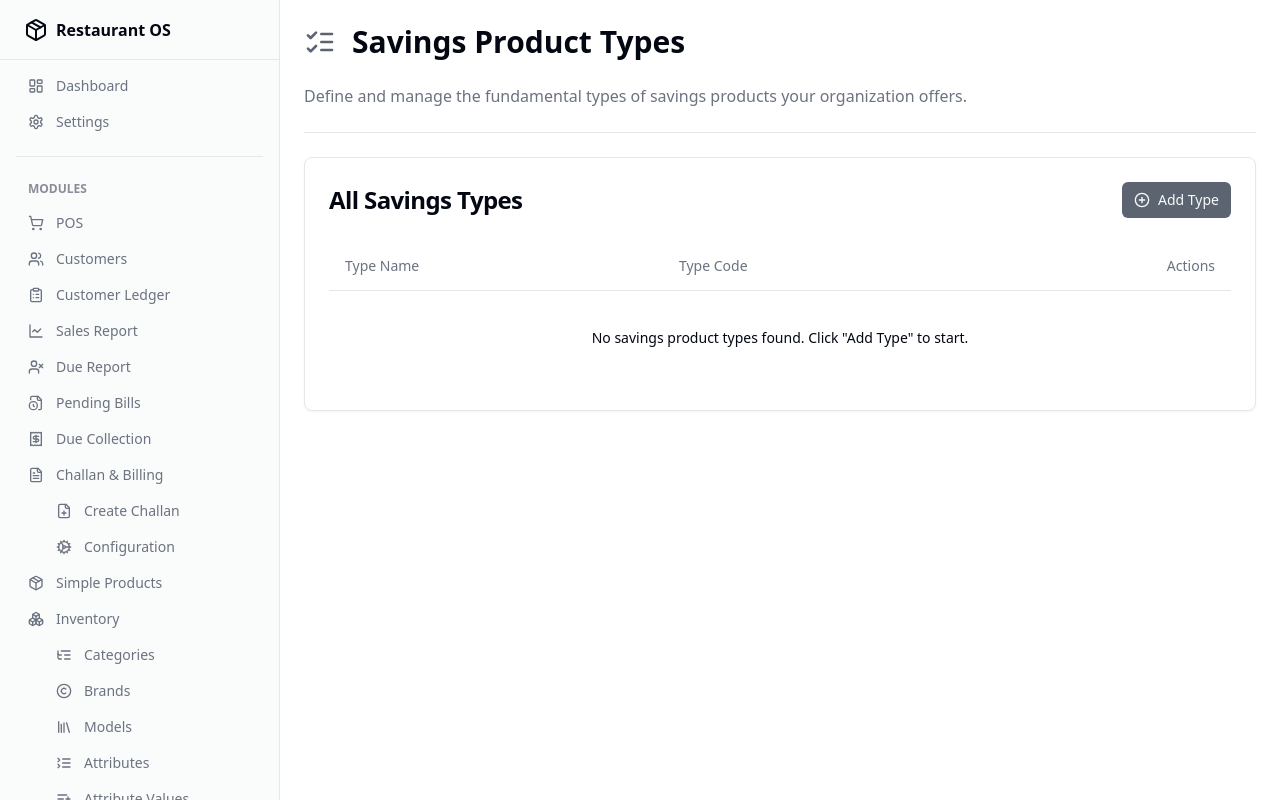
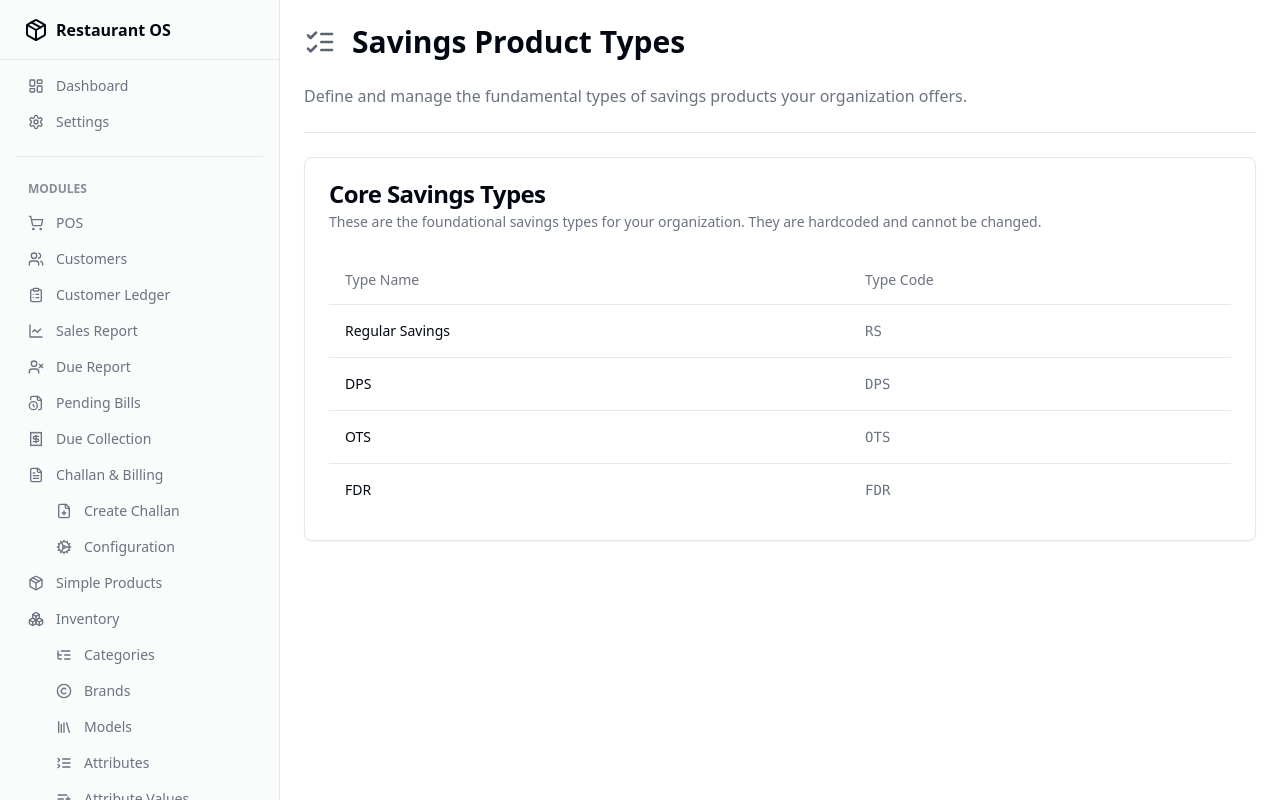
Before and after one commit to rahat1995/Order-Mgt, a Next.js app: page /admin/modules/microfinance/savings-product-types in a window 1280 px wide. Built offline with nearby package versions, Linux system fonts and the light colour scheme.

Commit message:
dear, you hardcode this are  the types are:
1. Regular Savings
2. DPS
3

```diff
--- a/src/components/admin/microfinance/SavingsProductTypeClient.tsx
+++ b/src/components/admin/microfinance/SavingsProductTypeClient.tsx
@@ -1,51 +1,15 @@
+
 
 'use client';
 
-import React, { useState } from 'react';
+import React from 'react';
 import { useSettings } from '@/context/SettingsContext';
 import { Card, CardContent, CardHeader, CardTitle, CardDescription } from '@/components/ui/card';
-import { Button } from '@/components/ui/button';
-import { Input } from '@/components/ui/input';
-import { Label } from '@/components/ui/label';
-import { Dialog, DialogContent, DialogHeader, DialogTitle, DialogFooter } from '@/components/ui/dialog';
-import { PlusCircle, Edit, Trash2 } from 'lucide-react';
-import type { SavingsProductType } from '@/types';
 import { Table, TableBody, TableCell, TableHead, TableHeader, TableRow } from '@/components/ui/table';
 
 export function SavingsProductTypeClient() {
-  const { settings, addSavingsProductType, updateSavingsProductType, deleteSavingsProductType, isLoaded } = useSettings();
+  const { settings, isLoaded } = useSettings();
   const { savingsProductTypes } = settings;
-  const [dialogOpen, setDialogOpen] = useState(false);
-  const [editingType, setEditingType] = useState<SavingsProductType | null>(null);
-
-  const handleOpenDialog = (type: SavingsProductType | null) => {
-    setEditingType(type);
-    setDialogOpen(true);
-  };
-
-  const handleCloseDialog = () => {
-    setEditingType(null);
-    setDialogOpen(false);
-  };
-
-  const handleSubmit = (e: React.FormEvent<HTMLFormElement>) => {
-    e.preventDefault();
-    const formData = new FormData(e.currentTarget);
-    const name = formData.get('name') as string;
-    const code = formData.get('code') as string;
-
-    if (!name || !code) {
-        alert("Name and Code are required.");
-        return;
-    }
-
-    if (editingType) {
-      updateSavingsProductType({ ...editingType, name, code });
-    } else {
-      addSavingsProductType({ name, code });
-    }
-    handleCloseDialog();
-  };
 
   if (!isLoaded) {
     return <div>Loading savings product types...</div>;
@@ -55,12 +19,8 @@ export function SavingsProductTypeClient() {
     <>
       <Card>
         <CardHeader>
-          <div className="flex justify-between items-center">
-            <CardTitle>All Savings Types</CardTitle>
-            <Button onClick={() => handleOpenDialog(null)} size="sm">
-              <PlusCircle className="mr-2 h-4 w-4" /> Add Type
-            </Button>
-          </div>
+          <CardTitle>Core Savings Types</CardTitle>
+          <CardDescription>These are the foundational savings types for your organization. They are hardcoded and cannot be changed.</CardDescription>
         </CardHeader>
         <CardContent>
           <Table>
@@ -68,7 +28,6 @@ export function SavingsProductTypeClient() {
                 <TableRow>
                     <TableHead>Type Name</TableHead>
                     <TableHead>Type Code</TableHead>
-                    <TableHead className="text-right">Actions</TableHead>
                 </TableRow>
             </TableHeader>
             <TableBody>
@@ -77,22 +36,12 @@ export function SavingsProductTypeClient() {
                     <TableRow key={type.id}>
                         <TableCell className="font-medium">{type.name}</TableCell>
                         <TableCell className="font-mono text-muted-foreground">{type.code}</TableCell>
-                        <TableCell className="text-right">
-                             <div className="flex items-center justify-end gap-2">
-                                <Button variant="ghost" size="icon" className="h-8 w-8" onClick={() => handleOpenDialog(type)}>
-                                <Edit className="h-4 w-4" />
-                                </Button>
-                                <Button variant="ghost" size="icon" className="h-8 w-8" onClick={() => deleteSavingsProductType(type.id)}>
-                                <Trash2 className="h-4 w-4 text-destructive" />
-                                </Button>
-                            </div>
-                        </TableCell>
                     </TableRow>
                 ))
                 ) : (
                 <TableRow>
-                    <TableCell colSpan={3} className="h-24 text-center">
-                        No savings product types found. Click "Add Type" to start.
+                    <TableCell colSpan={2} className="h-24 text-center">
+                        No savings product types found.
                     </TableCell>
                 </TableRow>
                 )}
@@ -100,30 +49,6 @@ export function SavingsProductTypeClient() {
           </Table>
         </CardContent>
       </Card>
-
-      <Dialog open={dialogOpen} onOpenChange={setDialogOpen}>
-        <DialogContent>
-          <DialogHeader>
-            <DialogTitle>{editingType ? 'Edit Savings Type' : 'Add New Savings Type'}</DialogTitle>
-          </DialogHeader>
-          <form onSubmit={handleSubmit}>
-            <div className="grid gap-4 py-4">
-              <div className="space-y-2">
-                <Label htmlFor="name">Type Name</Label>
-                <Input id="name" name="name" defaultValue={editingType?.name} required />
-              </div>
-              <div className="space-y-2">
-                <Label htmlFor="code">Type Code</Label>
-                <Input id="code" name="code" defaultValue={editingType?.code} required />
-              </div>
-            </div>
-            <DialogFooter>
-              <Button type="button" variant="outline" onClick={handleCloseDialog}>Cancel</Button>
-              <Button type="submit">{editingType ? 'Save Changes' : 'Create Type'}</Button>
-            </DialogFooter>
-          </form>
-        </DialogContent>
-      </Dialog>
     </>
   );
 }
--- a/src/context/SettingsContext.tsx
+++ b/src/context/SettingsContext.tsx
@@ -1,3 +1,4 @@
+
 
 
 
@@ -11,7 +12,7 @@
 
 'use client';
 
-import type { AppSettings, OrganizationInfo, ModuleSettings, MenuCategory, MenuItem, Order, Table, Customer, Voucher, Collection, CustomerGroup, PosSettings, ServiceIssue, ServiceType, ServiceItem, ServiceItemCategory, ServiceJob, ServiceJobSettings, ProductCategory, Product, InventoryItem, Challan, ChallanItem, ChallanSettings, Brand, Model, Supplier, InventoryProduct, Floor, Reservation, ExpenseCategory, SupplierBill, SupplierPayment, Attribute, AttributeValue, Theme, Designation, Employee, RawMaterial, BillItem, AccountType, AccountGroup, AccountSubGroup, AccountHead, AccountSubHead, LedgerAccount, AccountingSettings, AccountingVoucher, VoucherType, FixedAsset, AssetLocation, AssetCategory, Samity, MicrofinanceSettings, Division, District, Upozilla, Union, Village, WorkingArea, LoanProduct, Branch } from '@/types';
+import type { AppSettings, OrganizationInfo, ModuleSettings, MenuCategory, MenuItem, Order, Table, Customer, Voucher, Collection, CustomerGroup, PosSettings, ServiceIssue, ServiceType, ServiceItem, ServiceItemCategory, ServiceJob, ServiceJobSettings, ProductCategory, Product, InventoryItem, Challan, ChallanItem, ChallanSettings, Brand, Model, Supplier, InventoryProduct, Floor, Reservation, ExpenseCategory, SupplierBill, SupplierPayment, Attribute, AttributeValue, Theme, Designation, Employee, RawMaterial, BillItem, AccountType, AccountGroup, AccountSubGroup, AccountHead, AccountSubHead, LedgerAccount, AccountingSettings, AccountingVoucher, VoucherType, FixedAsset, AssetLocation, AssetCategory, Samity, MicrofinanceSettings, Division, District, Upozilla, Union, Village, WorkingArea, LoanProduct, Branch, SavingsProductType } from '@/types';
 import React, { from } from 'react';
 import { v4 as uuidv4 } from 'uuid';
 
@@ -87,6 +88,12 @@ const defaultSettings: AppSettings = {
   customerGroups: [],
   samities: [],
   loanProducts: [],
+  savingsProductTypes: [
+    { id: 'regular-savings', name: 'Regular Savings', code: 'RS' },
+    { id: 'dps', name: 'DPS', code: 'DPS' },
+    { id: 'ots', name: 'OTS', code: 'OTS' },
+    { id: 'fdr', name: 'FDR', code: 'FDR' },
+  ],
   vouchers: [],
   collections: [],
   serviceIssues: [],
@@ -373,6 +380,7 @@ export const SettingsProvider = ({ children }: { children: React.ReactNode }) =>
         customerGroups: storedSettings.customerGroups || defaultSettings.customerGroups,
         samities: storedSettings.samities || defaultSettings.samities,
         loanProducts: storedSettings.loanProducts || defaultSettings.loanProducts,
+        savingsProductTypes: storedSettings.savingsProductTypes?.length ? storedSettings.savingsProductTypes : defaultSettings.savingsProductTypes,
         vouchers: storedSettings.vouchers || defaultSettings.vouchers,
         collections: storedSettings.collections || defaultSettings.collections,
         serviceIssues: storedSettings.serviceIssues || defaultSettings.serviceIssues,
```
